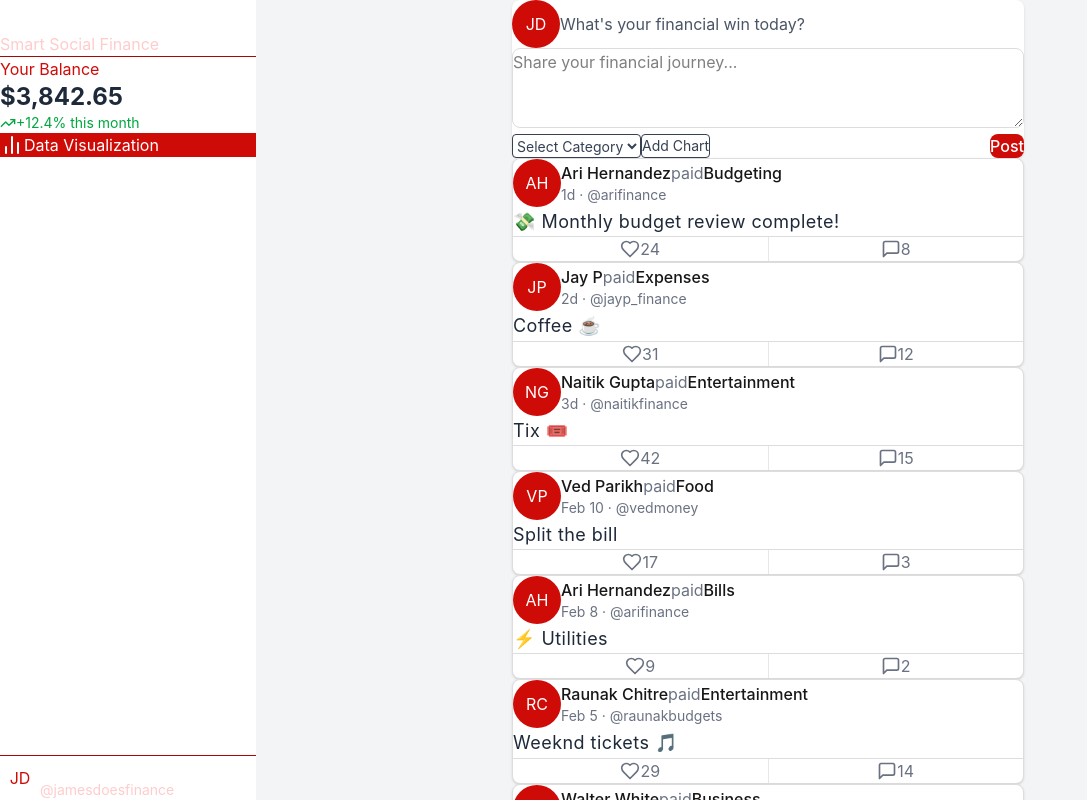
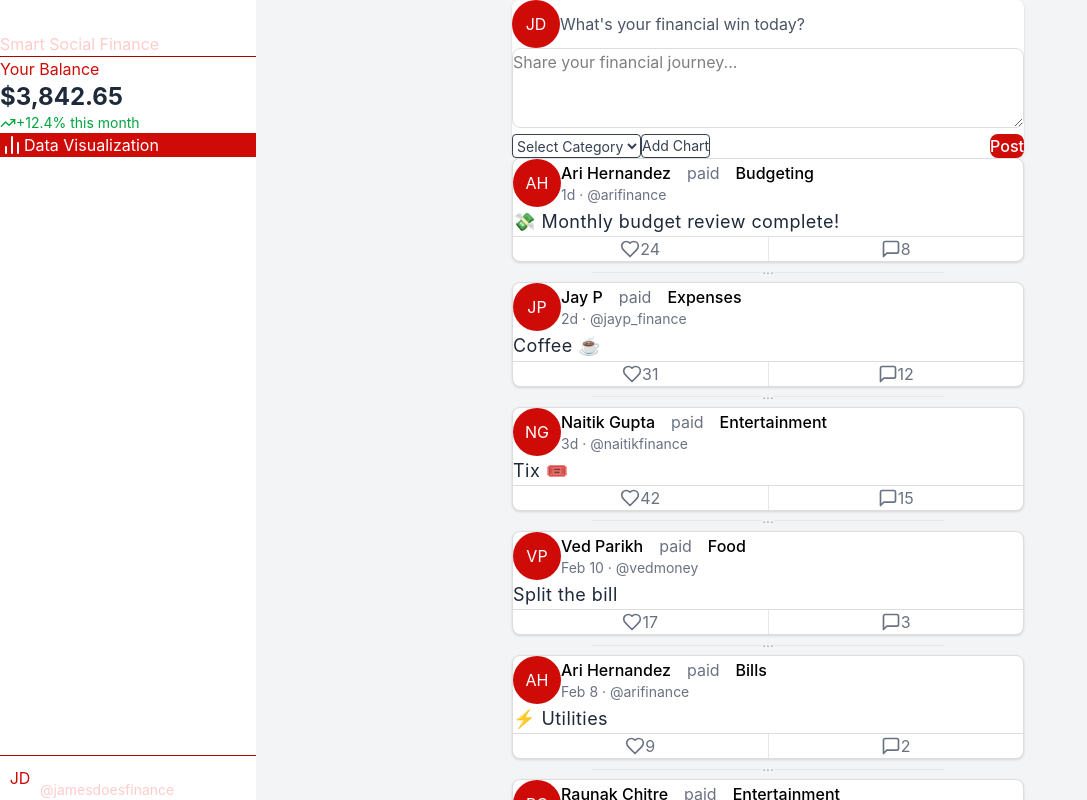
Before and after one commit to jaynopponep/CashCat-HackKnight2025, a Next.js app in the folder frontend/: page /Social in a window 1280 px wide. Shown: the whole page, without its empty margins (0-1087 px from the left). Built offline with nearby package versions, Linux system fonts and the light colour scheme.

Commit message:
updating the front end for the social part

```diff
--- a/frontend/src/component/social/EnhancedPostList.jsx
+++ b/frontend/src/component/social/EnhancedPostList.jsx
@@ -126,6 +126,14 @@ const EnhancedPostList = () => {
     // Do nothing - likes handled in PostCard component
   };
 
+  const renderGap = () => (
+    <div className="my-8 flex items-center justify-center">
+      <div className="w-1/3 h-px bg-gray-200"></div>
+      <div className="mx-4 text-gray-400 text-sm">∙∙∙</div>
+      <div className="w-1/3 h-px bg-gray-200"></div>
+    </div>
+  );
+
   return (
     <div className="px-4 pb-16 pt-4 flex justify-center">
       <div className="w-full max-w-lg">
@@ -134,14 +142,17 @@ const EnhancedPostList = () => {
             No transactions yet.
           </div>
         ) : (
-          posts.map(post => (
-            <div className="mb-16" key={post.id}>
-              <PostCard
-                post={post}
-                onLike={handleLike}
-              />
-            </div>
-          ))
+          <>
+            {posts.map((post, index) => (
+              <React.Fragment key={post.id}>
+                <PostCard
+                  post={post}
+                  onLike={handleLike}
+                />
+                {index < posts.length - 1 && renderGap()}
+              </React.Fragment>
+            ))}
+          </>
         )}
       </div>
     </div>
--- a/frontend/src/component/social/PostCard.jsx
+++ b/frontend/src/component/social/PostCard.jsx
@@ -22,11 +22,14 @@ const PostCard = ({ post, onLike }) => {
             {post.user.avatar}
           </div>
           <div className="flex-1">
-            <div className="flex items-center mb-1">
-              <span className="font-medium text-base">{post.user.name}</span>
-              <span className="mx-2 text-gray-500">paid</span>
-              <span className="font-medium text-base">{post.category}</span>
-            </div>
+          <div className="flex items-center gap-x-4 m-4">
+  <span className="font-medium text-base text-black">{post.user.name}</span>
+  <span className="text-gray-500">paid</span>
+  <span className="font-medium text-base text-black">{post.category}</span>
+</div>
+
+
+
             <div className="text-sm text-gray-500 flex items-center">
               {post.timestamp} · {post.user.handle}
             </div>
```
